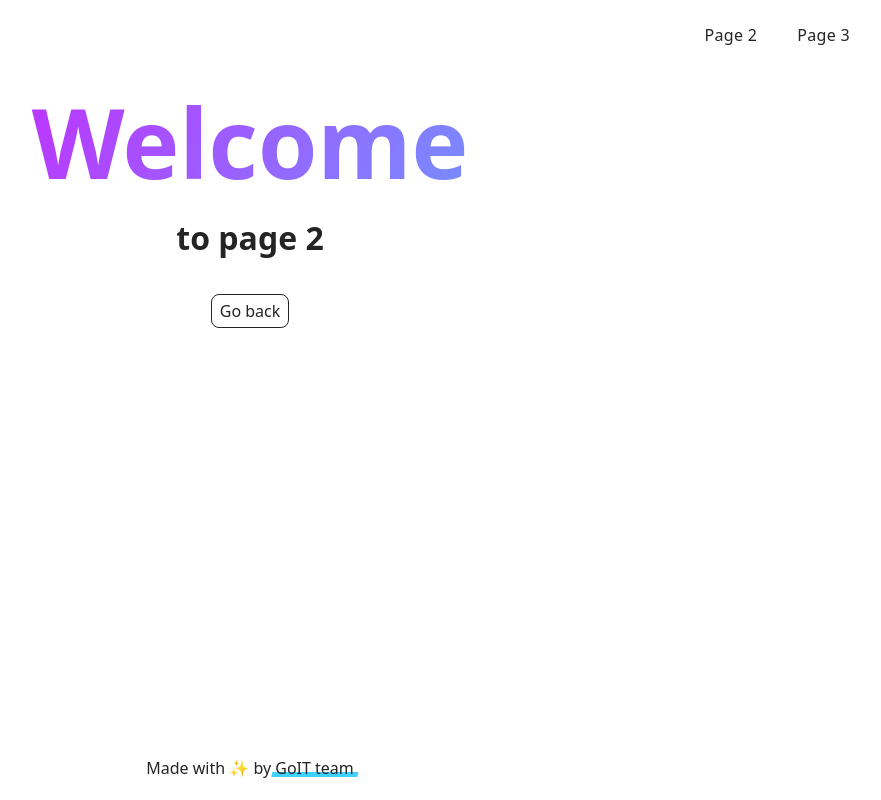
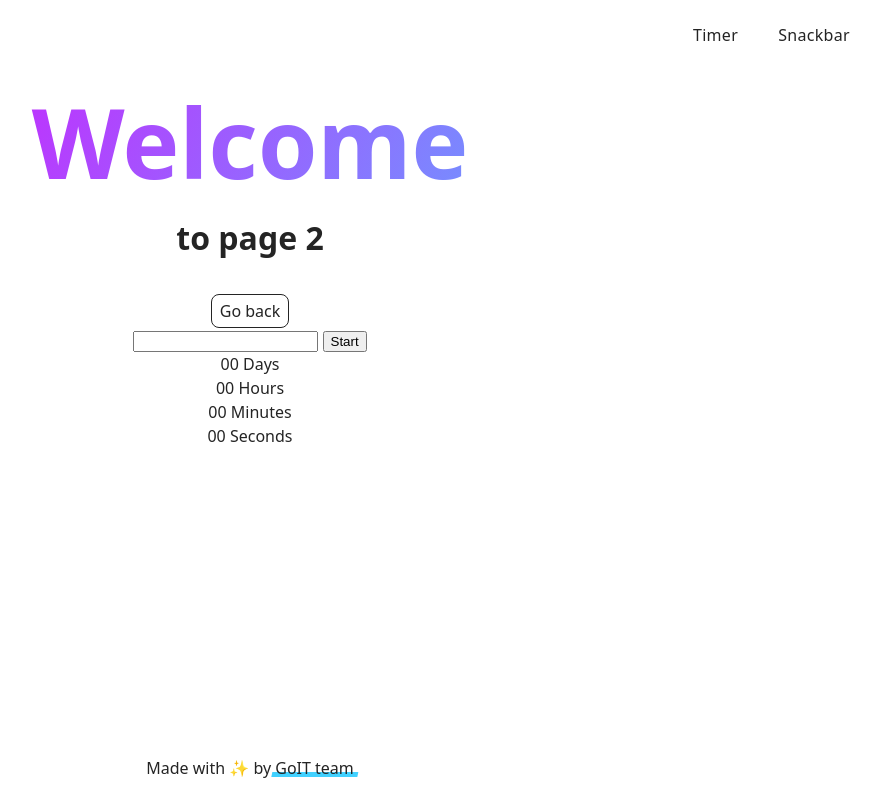
Before and after one commit to Iryna-M-html/goit-js-hw-10, a website built with Vite: page src/1-timer.html in a window 1280 px wide. Shown: the whole page, without its empty margins (390-1271 px from the left). Built offline with nearby package versions, Linux system fonts and the light colour scheme.

Commit message:
create formular

```diff
--- a/src/page-2.html
+++ b/src/1-timer.html
@@ -21,6 +21,27 @@
         </h1>
         <load src="./partials/back-link.html" />
       </div>
+      <input type="text" id="datetime-picker" />
+      <button type="button" data-start>Start</button>
+
+      <div class="timer">
+        <div class="field">
+          <span class="value" data-days>00</span>
+          <span class="label">Days</span>
+        </div>
+        <div class="field">
+          <span class="value" data-hours>00</span>
+          <span class="label">Hours</span>
+        </div>
+        <div class="field">
+          <span class="value" data-minutes>00</span>
+          <span class="label">Minutes</span>
+        </div>
+        <div class="field">
+          <span class="value" data-seconds>00</span>
+          <span class="label">Seconds</span>
+        </div>
+      </div>
     </main>
 
     <load src="./partials/footer.html" />
--- a/src/partials/header.html
+++ b/src/partials/header.html
@@ -8,10 +8,10 @@
       </a>
       <ul class="nav-list">
         <li class="nav-item">
-          <a class="nav-link {=$highlight-act}" href="./page-2.html">Page 2</a>
+          <a class="nav-link {=$highlight-act}" href="./1-timer.html">Timer</a>
         </li>
         <li class="nav-item">
-          <a class="nav-link {=$highlight-curr}" href="./page-3.html">Page 3</a>
+          <a class="nav-link {=$highlight-curr}" href="./2-snackbar.html">Snackbar</a>
         </li>
       </ul>
     </nav>
```
Also changed, not shown: src/index.html (+2 -0 lines), src/js/1-timer.js (added, +12 -0 lines), src/2-snackbar.html (renamed from src/page-3.html), src/js/2-snackbar.js (added).
